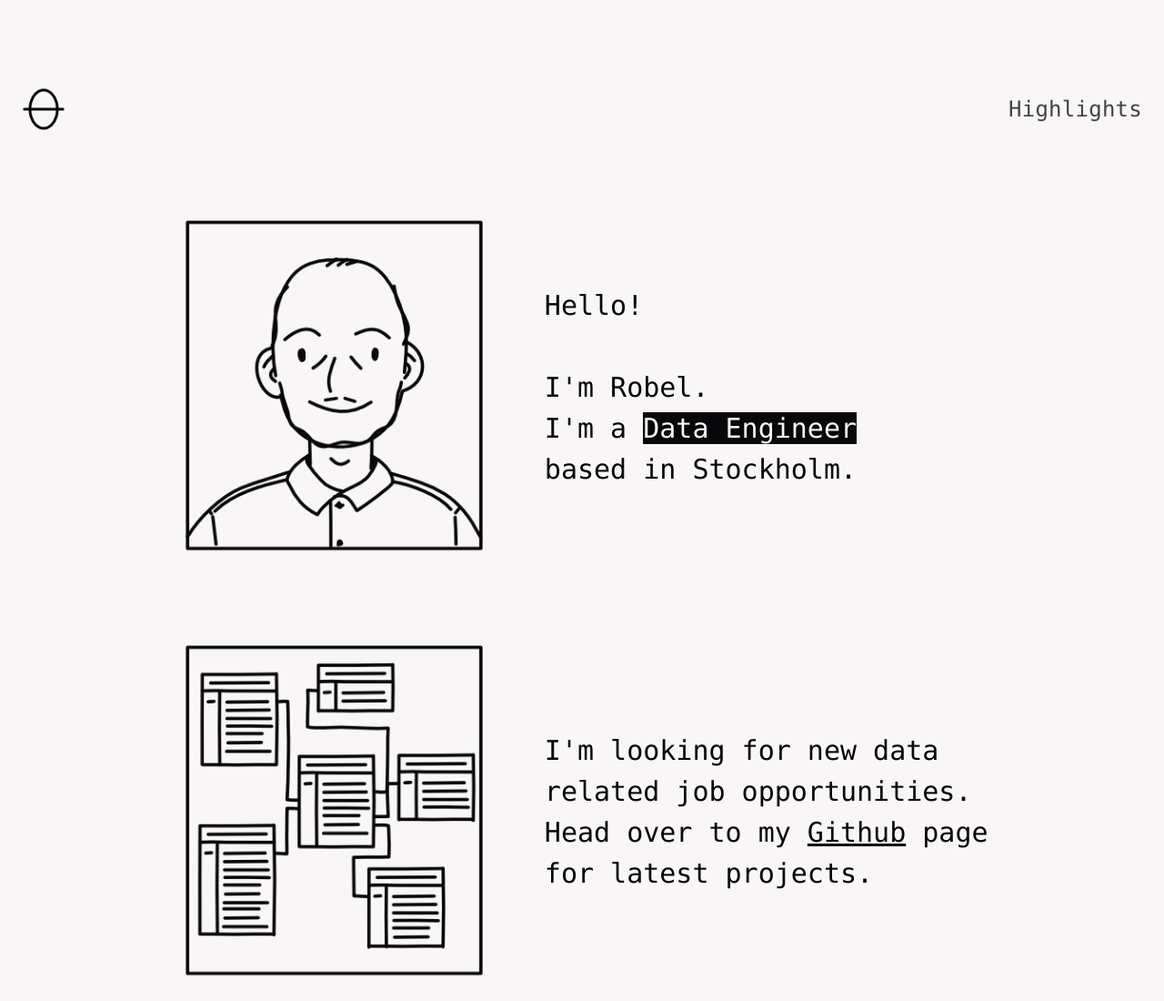
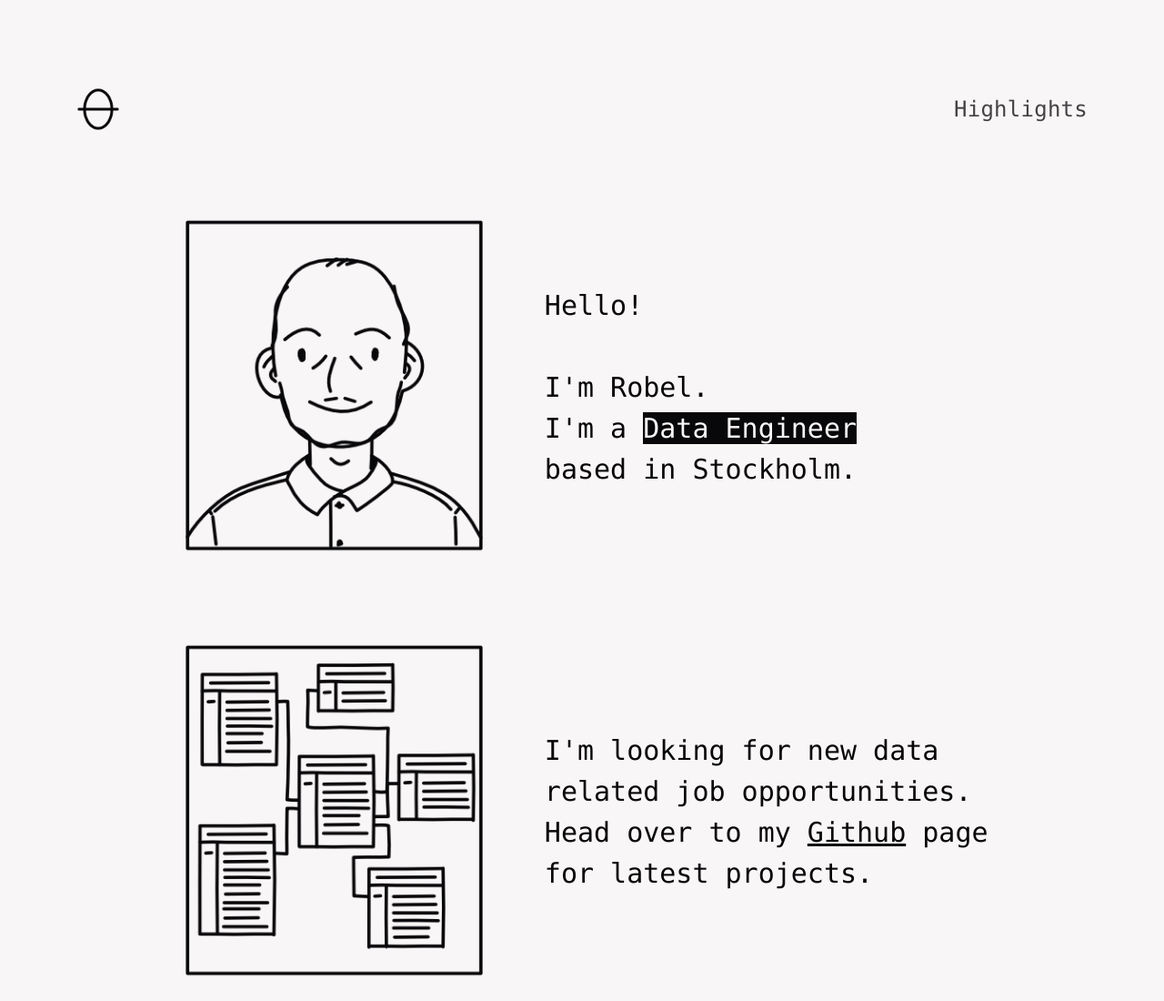
Before and after one commit to blktheta/blktheta.github.io, a plain HTML site: page index.html in a window 1280 px wide. Shown: the top 1100 px of the page at 91% size. Drawn offline with Linux system fonts and the light colour scheme.

Commit message:
Fix navbar css

```diff
--- a/css/main.css
+++ b/css/main.css
@@ -9,7 +9,7 @@
 
 .header {
 	width: 100%;
-	max-width: 1280px;
+	max-width: 1160px;
 	min-height: 30px;
 	margin-right: auto;
 	margin-left: auto;
```
